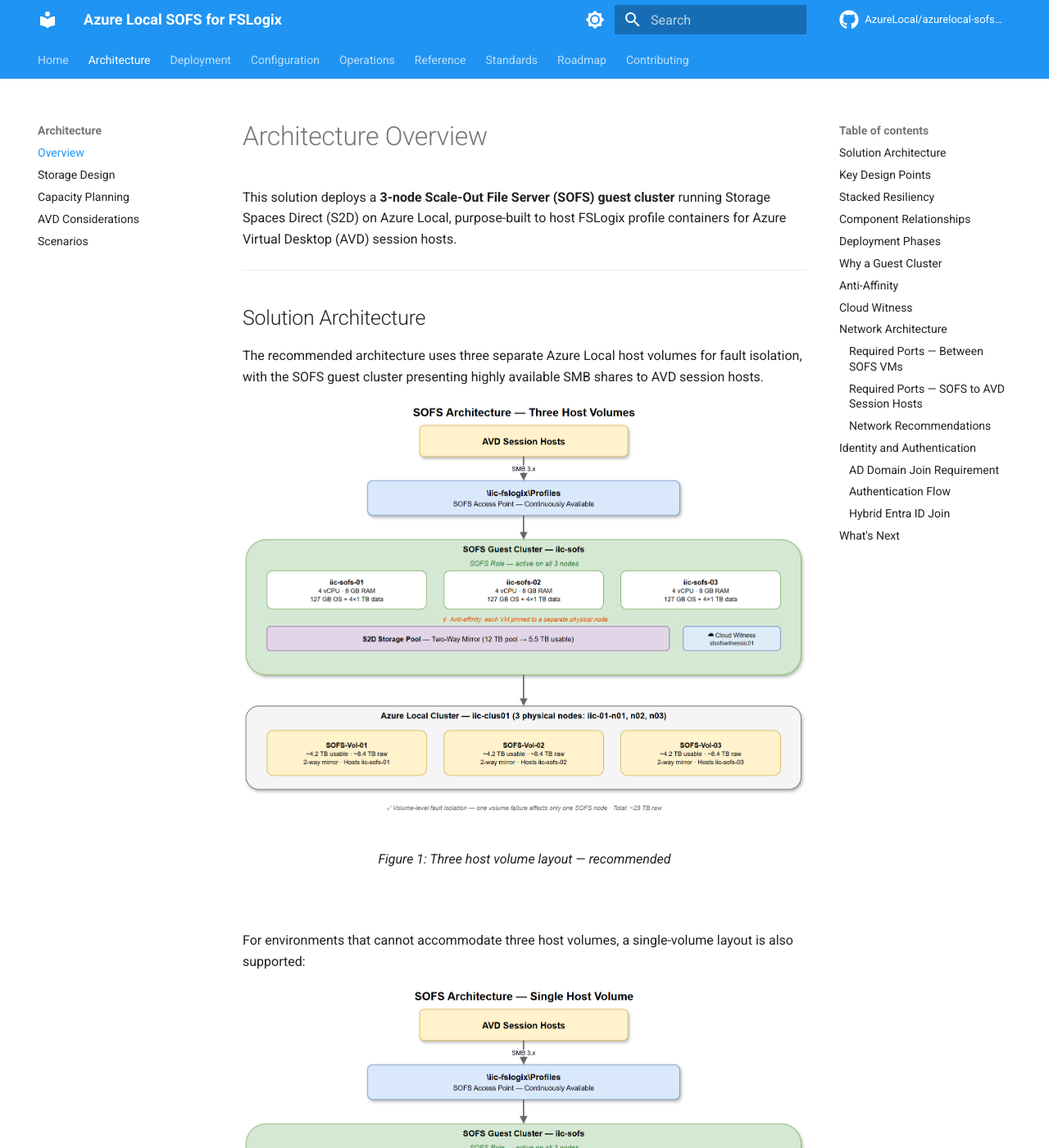
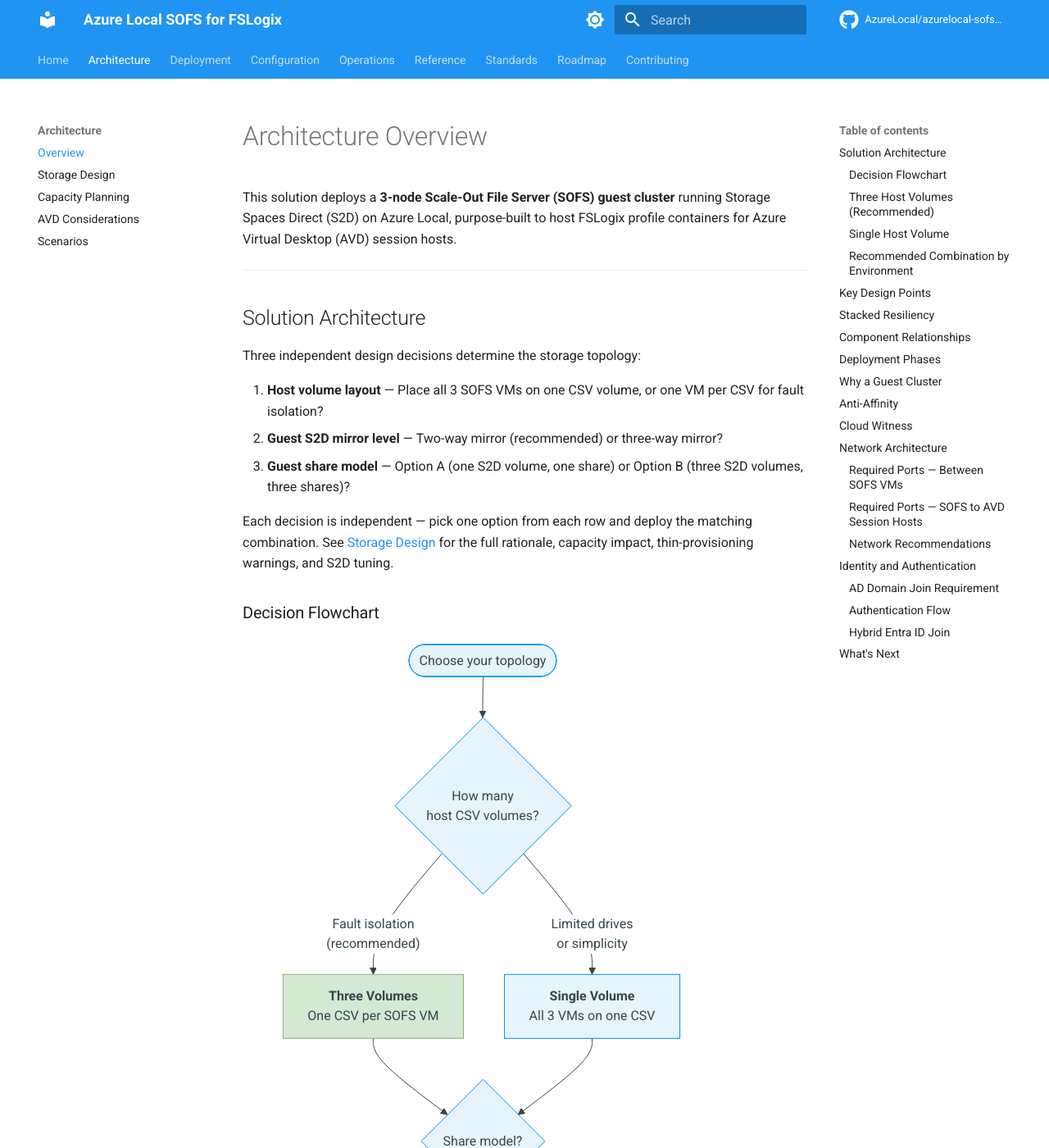
Before and after one commit to AzureLocal/azurelocal-sofs-fslogix, an MkDocs documentation site: the page built from docs/architecture/overview.md, in a window 1280 px wide and 1400 px high. Shown: the whole window at 82% size. Built offline with MkDocs 1.6.1 and Material for MkDocs 9.7.7, drawn with Linux system fonts in a browser that asks for light colours; comment, search, counter and statistics services are not loaded; some of the changed text lies outside the part shown.

Commit message:
docs: expand Solution Architecture to show all 6 topology options (closes #55)

````diff
--- a/docs/architecture/overview.md
+++ b/docs/architecture/overview.md
@@ -6,21 +6,84 @@ This solution deploys a **3-node Scale-Out File Server (SOFS) guest cluster** ru
 
 ## Solution Architecture
 
-The recommended architecture uses three separate Azure Local host volumes for fault isolation, with the SOFS guest cluster presenting highly available SMB shares to AVD session hosts.
+Three independent design decisions determine the storage topology:
 
-<figure markdown="span">
-  ![SOFS Architecture — Three Host Volumes (Base)](../assets/images/sofs-arch-3vol-base.png)
-  <figcaption>Figure 1: Three host volume layout — recommended</figcaption>
-</figure>
+1. **Host volume layout** — Place all 3 SOFS VMs on one CSV volume, or one VM per CSV for fault isolation?
+2. **Guest S2D mirror level** — Two-way mirror (recommended) or three-way mirror?
+3. **Guest share model** — Option A (one S2D volume, one share) or Option B (three S2D volumes, three shares)?
 
-<br />
+Each decision is independent — pick one option from each row and deploy the matching combination. See [Storage Design](storage-design.md) for the full rationale, capacity impact, thin-provisioning warnings, and S2D tuning.
 
-For environments that cannot accommodate three host volumes, a single-volume layout is also supported:
+### Decision Flowchart
 
-<figure markdown="span">
-  ![SOFS Architecture — Single Host Volume (Base)](../assets/images/sofs-arch-1vol-base.png)
-  <figcaption>Figure 2: Single host volume layout — simpler, less resilient</figcaption>
-</figure>
+```mermaid
+flowchart TD
+    Start(["Choose your topology"]) --> D1{"How many<br/>host CSV volumes?"}
+    D1 -->|"Fault isolation<br/>(recommended)"| ThreeVol["<b>Three Volumes</b><br/>One CSV per SOFS VM"]
+    D1 -->|"Limited drives<br/>or simplicity"| OneVol["<b>Single Volume</b><br/>All 3 VMs on one CSV"]
+
+    ThreeVol --> D2{"Share model?"}
+    OneVol --> D2
+
+    D2 -->|"Under 500 users"| OptA["<b>Option A</b><br/>Single S2D volume + single share"]
+    D2 -->|"500+ users or<br/>high-density hosts"| OptB["<b>Option B</b><br/>Three S2D volumes + three shares"]
+
+    OptA --> D3{"Mirror level?"}
+    OptB --> D3
+
+    D3 -->|"Most environments"| TwoWay["<b>Two-way mirror</b><br/>Stacked resiliency is sufficient"]
+    D3 -->|"Maximum resiliency"| ThreeWay["<b>Three-way mirror</b><br/>Higher capacity cost"]
+
+    style ThreeVol fill:#d5e8d4,stroke:#82b366,color:#333
+    style TwoWay fill:#d5e8d4,stroke:#82b366,color:#333
+    style OptA fill:#dae8fc,stroke:#6c8ebf,color:#333
+    style OptB fill:#dae8fc,stroke:#6c8ebf,color:#333
+```
+
+### Three Host Volumes (Recommended)
+
+Each SOFS VM resides on its own Azure Local CSV volume. A volume-level failure affects only one VM — the guest S2D cluster survives on the remaining two nodes with zero interruption.
+
+![Three host volumes — base layout](../assets/images/sofs-arch-3vol-base.png)
+
+=== "Option A — Single Share"
+
+    One guest S2D volume and one SMB share hold all FSLogix data (profiles, ODFC, AppData). Simplest deployment — best for environments under 500 users.
+
+    ![Three host volumes + Option A — single share](../assets/images/sofs-arch-3vol-option-a.png)
+
+=== "Option B — Three Shares"
+
+    Three separate guest S2D volumes (Profiles, ODFC, AppData) with dedicated SMB shares for each. NTFS metadata isolation and independent monitoring — best for 500+ users or high-density session hosts.
+
+    ![Three host volumes + Option B — three shares](../assets/images/sofs-arch-3vol-option-b.png)
+
+### Single Host Volume
+
+All three SOFS VMs share one Azure Local CSV volume. Simpler but without host-layer fault isolation — use only when the cluster cannot accommodate three separate volumes.
+
+![Single host volume — base layout](../assets/images/sofs-arch-1vol-base.png)
+
+=== "Option A — Single Share"
+
+    One guest S2D volume and one SMB share — the simplest possible deployment.
+
+    ![Single host volume + Option A — single share](../assets/images/sofs-arch-1vol-option-a.png)
+
+=== "Option B — Three Shares"
+
+    Three volumes and three shares for workload isolation, even without host-layer fault isolation.
+
+    ![Single host volume + Option B — three shares](../assets/images/sofs-arch-1vol-option-b.png)
+
+### Recommended Combination by Environment
+
+| Environment | Host Volumes | Mirror | Share Model |
+|-------------|-------------|--------|-------------|
+| Under 50 users, personal desktops | Single or Three | Two-way | Option A |
+| 50–500 users, mixed workloads | Three | Two-way | Option A |
+| 500+ users, pooled session hosts | Three | Two-way | Option B |
+| Maximum resiliency required | Three | Three-way | Option B |
 
 ---
 
````
